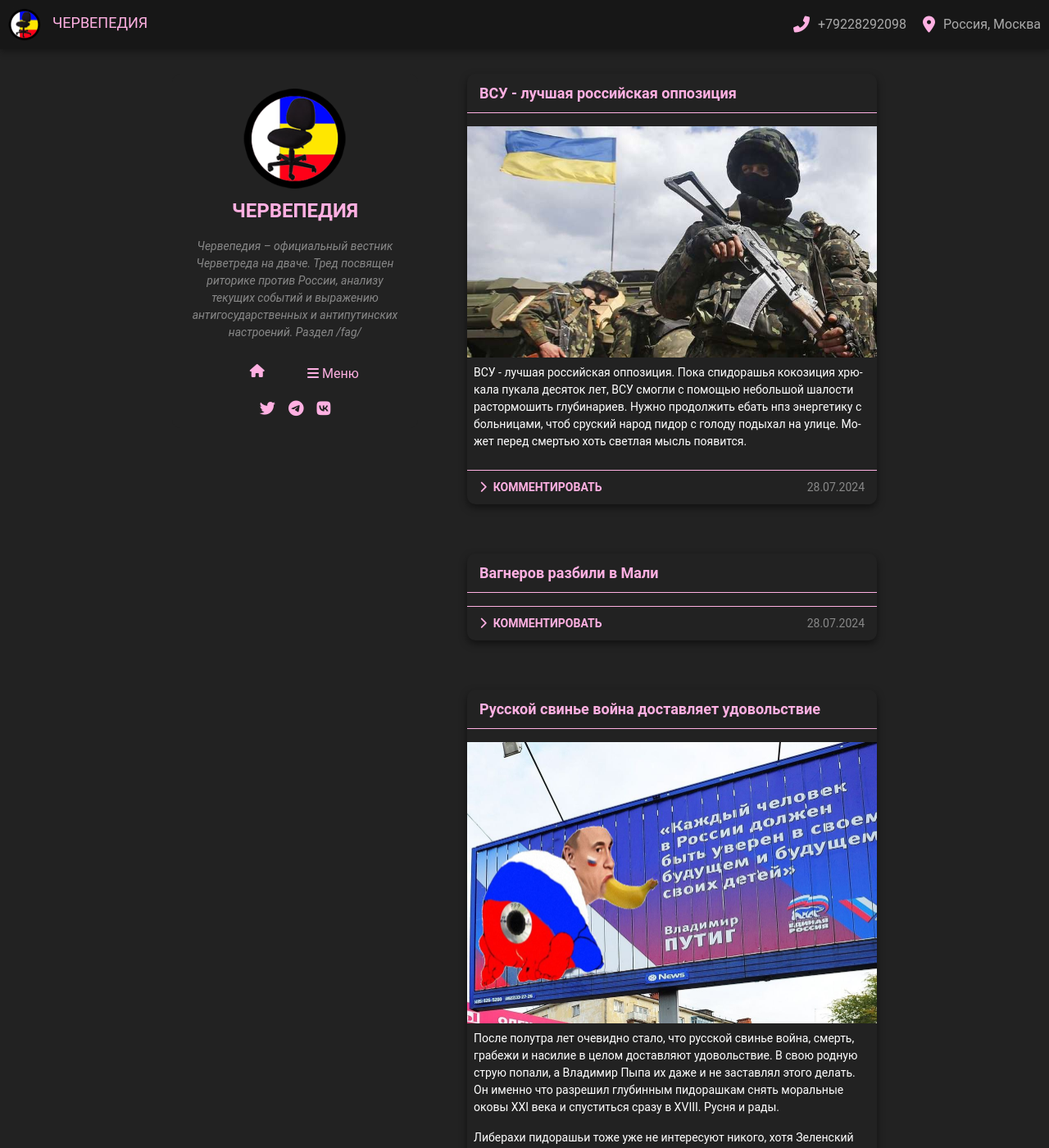
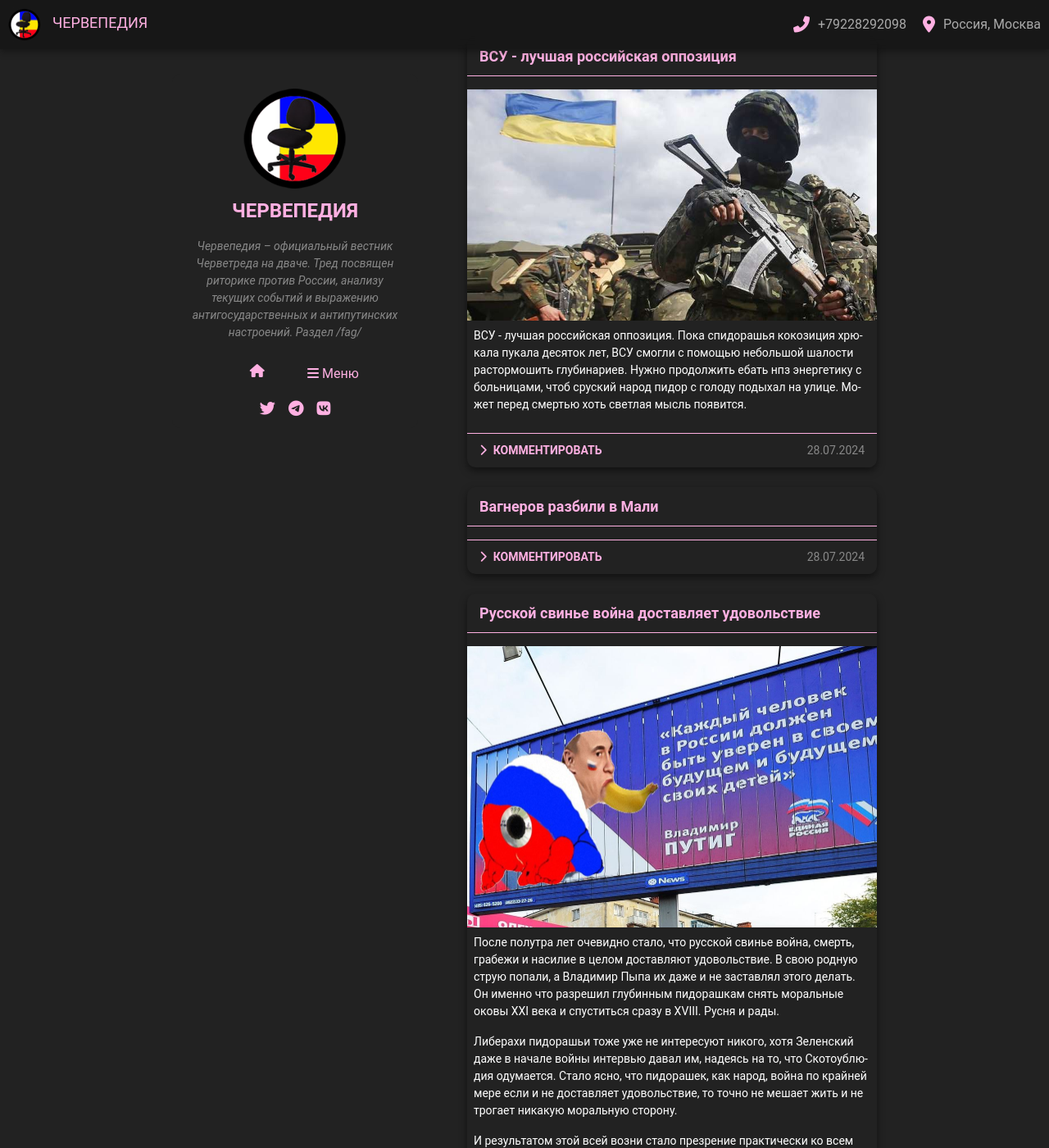
Before and after one commit to chervepedia/chervepedia.github.io, a Jekyll site: the page built from index.html, in a window 1280 px wide and 1400 px high. Shown: the whole window at 82% size. Built offline with Jekyll 4.4.1, drawn with Linux system fonts in a browser that asks for light colours; a script that is not in the unit is left out; the list of posts is cut into pages by our own code; comment, search, counter and statistics services are not loaded.

Commit message:
Update style.css

```diff
--- a/assets/css/style.css
+++ b/assets/css/style.css
@@ -190,8 +190,7 @@ body {
 /* Стили для постов */
 .post {
     background-color: #222;
-    margin-top: 45px;
-    margin-bottom: 15px; /* Отступ между постами 15px */
+    margin-bottom: 24px;
     padding: 0;
     width: 100%;
     position: relative;
```
